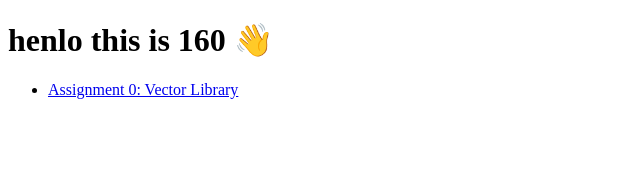
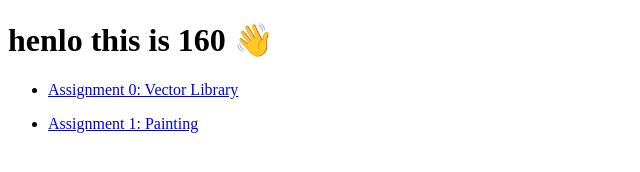
Before and after one commit to oliverpearce/cse160, a plain HTML site: page index.html in a window 1280 px wide. Shown: the whole page, without its empty margins (0-640 px from the left). Drawn offline with Linux system fonts and the light colour scheme.

Commit message:
updated link to assignment1

```diff
--- a/index.html
+++ b/index.html
@@ -15,6 +15,9 @@ Notes to grader: none c: -->
         <ul>
 			<li><a href="./asgn0/src/asgn0.html">Assignment 0: Vector Library</a></li>
 		</ul>
+        <ul>
+			<li><a href="./asgn1/src/asgn1.html">Assignment 1: Painting</a></li>
+		</ul>
 
     </body>
 </html>
```
